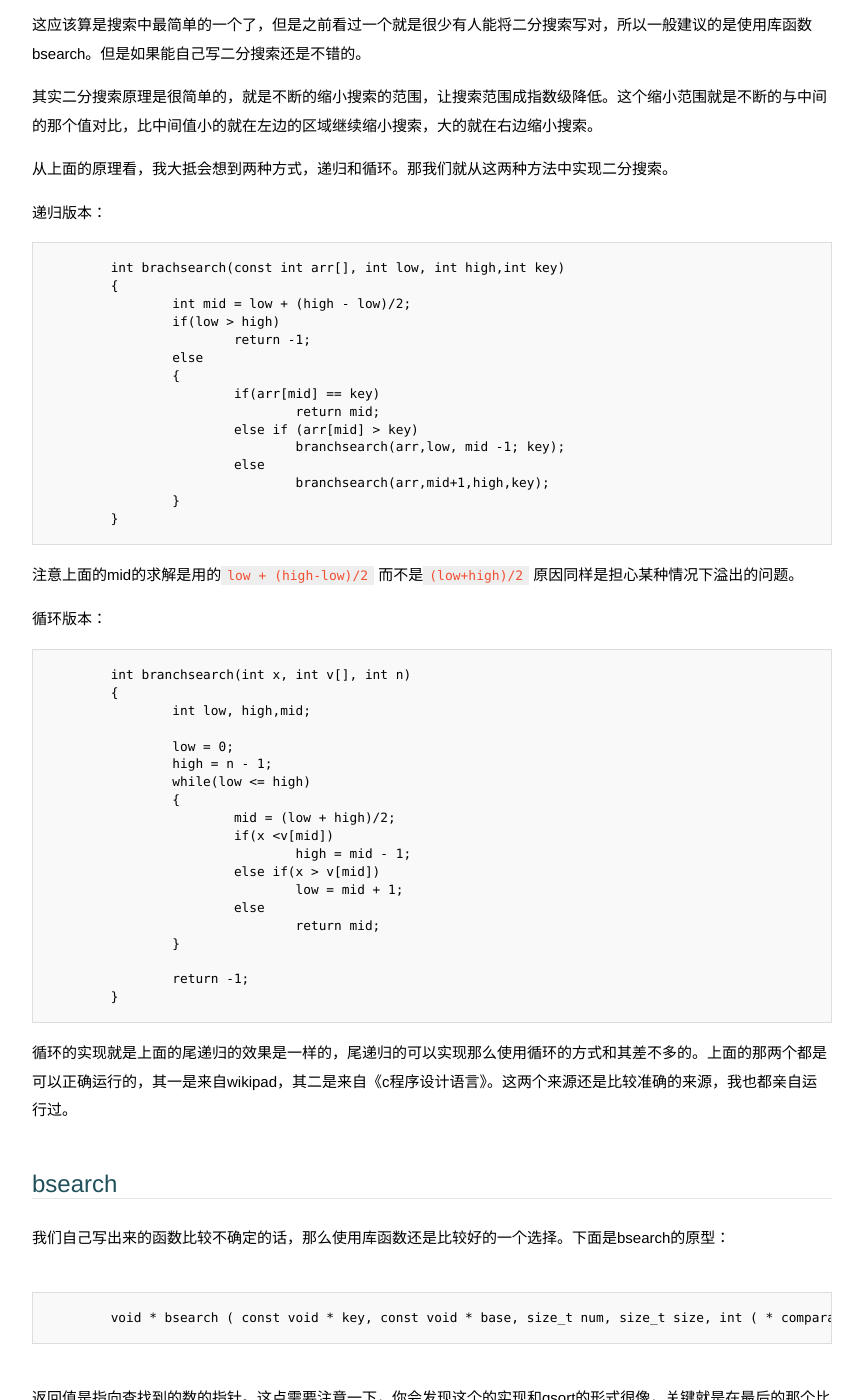
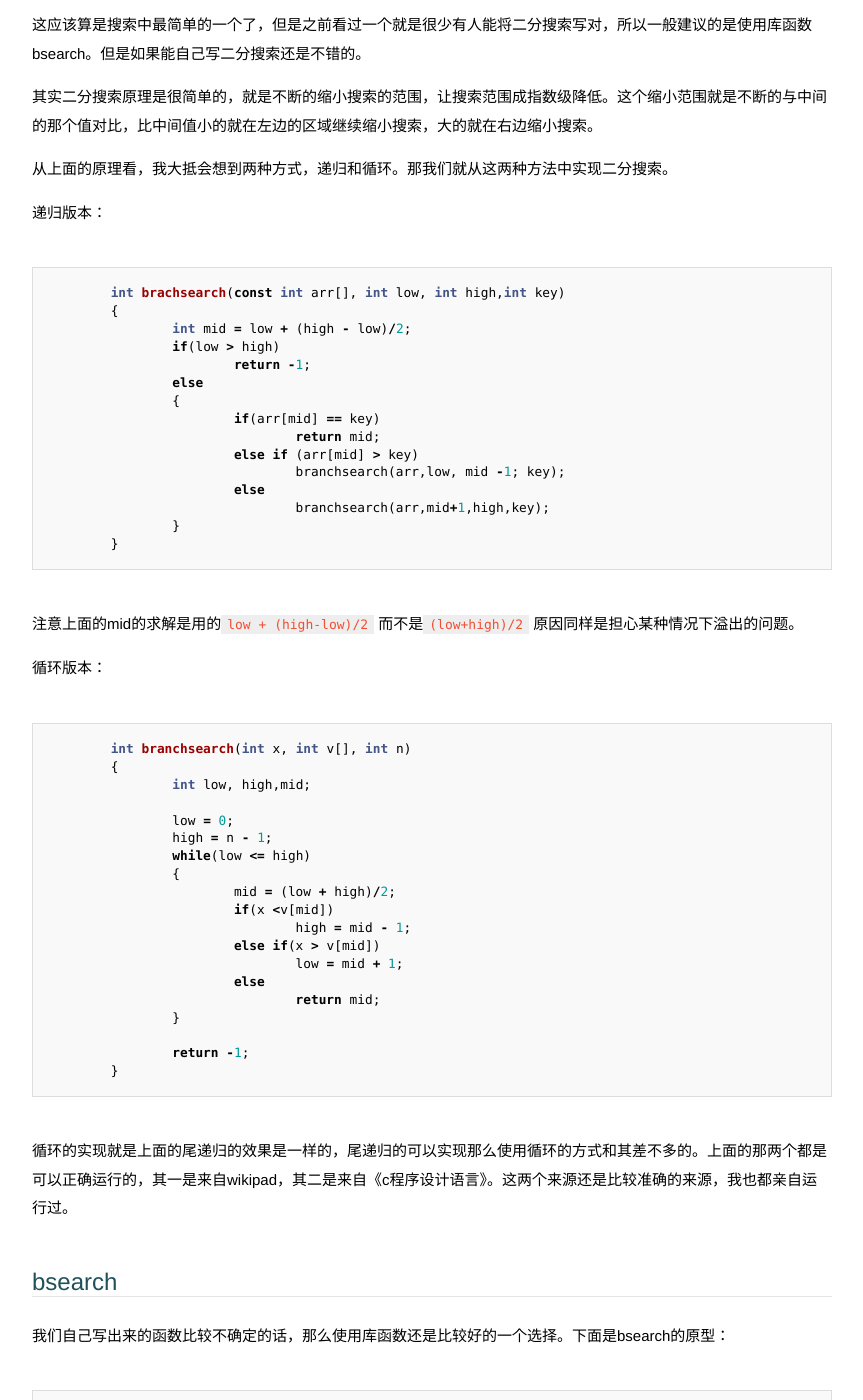
Before and after one commit to JesseEisen/JesseEisen.github.io, a Jekyll site: the page built from _posts/2015-02-20-Sort.md, in a window 1280 px wide and 1400 px high, scrolled down 3410 px. Shown: the whole window, without its empty margins (208-1071 px from the left). Built offline with Jekyll 4.4.1, drawn with Linux system fonts in a browser that asks for light colours; some web fonts are replaced; some of the changed text lies outside the part shown.

Commit message:
fix error

````diff
--- a/_posts/2015-02-20-Sort.md
+++ b/_posts/2015-02-20-Sort.md
@@ -137,7 +137,7 @@ qsort传递的是元素的指针，所以我们在类型转换的时候需要注
 
 递归版本：
 
-```C
+```c
 	int brachsearch(const int arr[], int low, int high,int key)
 	{
 		int mid = low + (high - low)/2;
@@ -159,7 +159,7 @@ qsort传递的是元素的指针，所以我们在类型转换的时候需要注
 
 循环版本：
 
-```C
+```c
 	int branchsearch(int x, int v[], int n)
 	{
 		int low, high,mid;
@@ -189,13 +189,13 @@ qsort传递的是元素的指针，所以我们在类型转换的时候需要注
 
 我们自己写出来的函数比较不确定的话，那么使用库函数还是比较好的一个选择。下面是bsearch的原型：
 
-```
+```c
 	void * bsearch ( const void * key, const void * base, size_t num, size_t size, int ( * comparator ) ( const void *, const void * ) );
 ```
 
 返回值是指向查找到的数的指针。这点需要注意一下，你会发现这个的实现和qsort的形式很像，关键就是在最后的那个比较函数。其实和qsort是一样的。所以我们可以这样使用bsearch
 
-```C
+```c
 	.....
 	qsort(v,len,sizeof(v[0]),icmp);
 	ret = bsearch(&key,v,len,sizeof(v[0]),icmp);
````
Also changed, not shown: _posts/2015-06-20-list.md (+1 -1 lines), _posts/2015-12-10-tools.md (+3 -3 lines).
